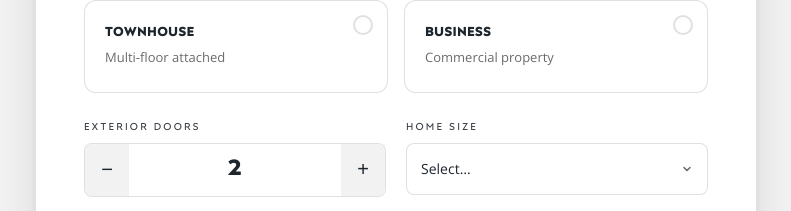
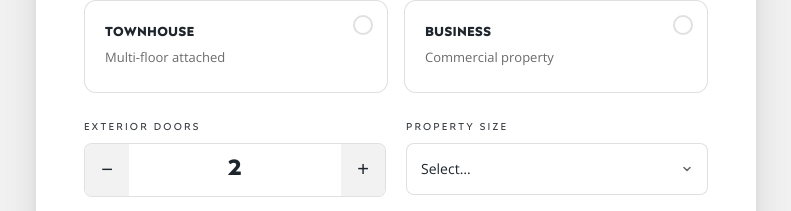
Before and after one commit to scbgitosu/securacore-estimator, a Next.js app: page / in a window 1280 px wide. Shown: the part 478-689 px from the top of the page, without its empty margins (244-1035 px from the left). Built offline with nearby package versions, Linux system fonts and the light colour scheme.

Commit message:
Fixed misleading field label

```diff
--- a/components/Step1PropertyProfile.tsx
+++ b/components/Step1PropertyProfile.tsx
@@ -88,7 +88,7 @@ export function Step1PropertyProfile({ cfg, setCfg }: Props) {
           </div>
         </div>
         <div className="input-group">
-          <label>Home Size</label>
+          <label>Property Size</label>
           <select
             className="input-select"
             value={cfg.homeSize ?? ''}
```
